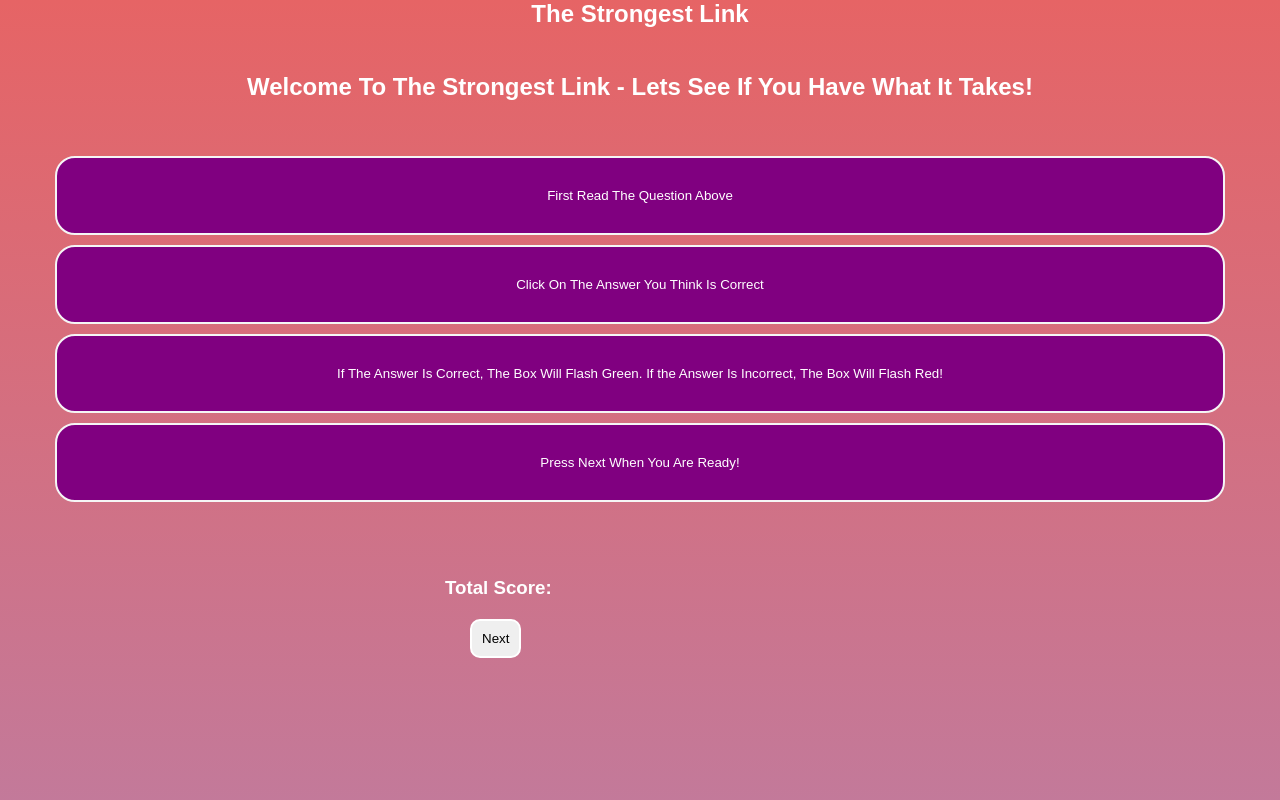
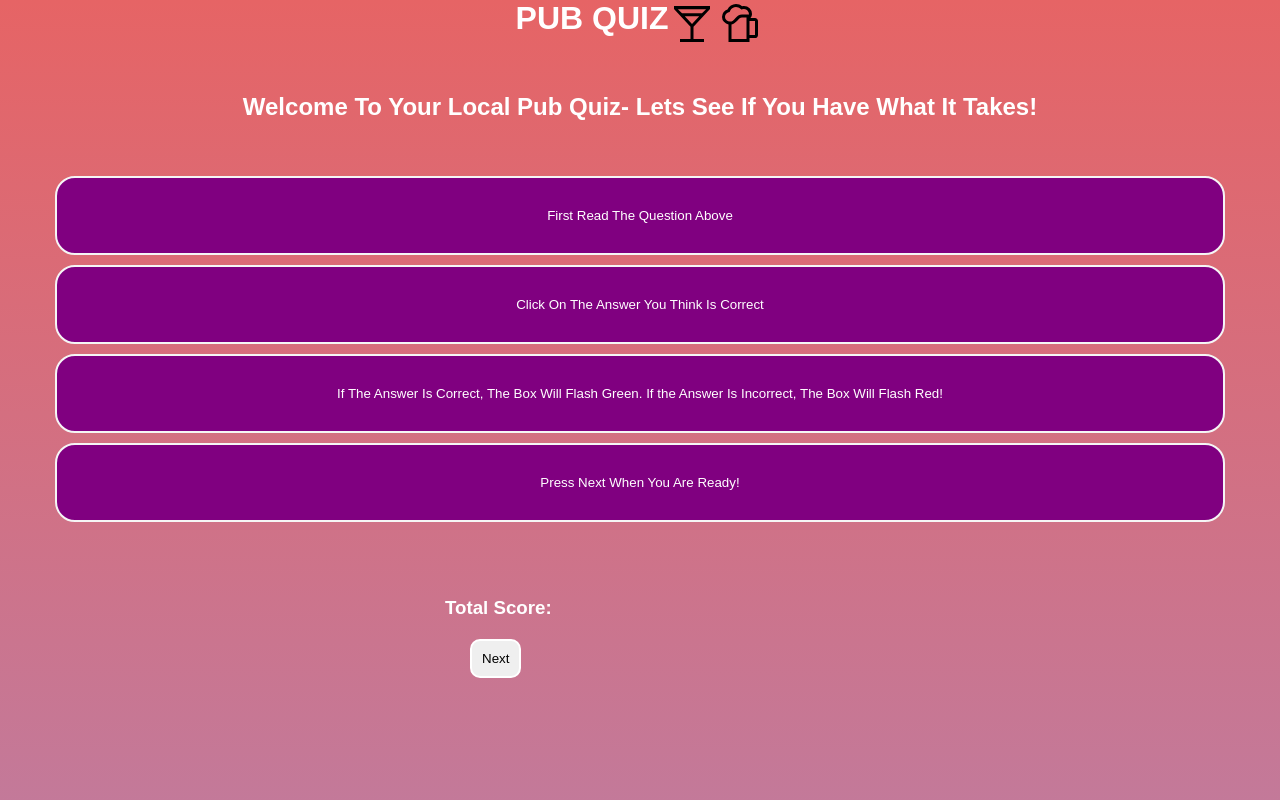
Before and after one commit to Tufiale/Which-Word, a website built with Vite: page index.html in a window 1280 px wide. Shown: the top 800 px of the page. Built offline with nearby package versions, Linux system fonts and the light colour scheme; a web font is replaced by a local one.

Commit message:
Added SVGs

```diff
--- a/index.html
+++ b/index.html
@@ -16,12 +16,14 @@
 <body>
   <header>
     <nav class="navbar">
-      <h1 class="navbar__title">The Strongest Link</h1>
+      <h1 class="navbar__title">PUB QUIZ</h1>
+      <img src="./src/images/local_bar_FILL0_wght400_GRAD0_opsz48.svg" alt="">
+      <img src="./src/images/sports_bar_FILL0_wght400_GRAD0_opsz48.svg" alt="">
     </nav>
   </header>
   <main class="quiz">
     <section class="quiz__container">
-      <h2 class="quiz__question">Welcome To The Strongest Link - Lets See If You Have What It Takes!</h2>
+      <h2 class="quiz__question">Welcome To Your Local Pub Quiz- Lets See If You Have What It Takes!</h2>
       <div class="quiz__image">
       </div>
       <div class="answers_container">
--- a/src/style.scss
+++ b/src/style.scss
@@ -18,6 +18,10 @@ body {
 .navbar {
   display: flex;
   justify-content: center;
+
+  &__title {
+    font-size: xx-large;
+  }
 }
 
 .quiz {
```
Also changed, not shown: src/images/local_bar_FILL0_wght400_GRAD0_opsz48.svg (added), src/images/sports_bar_FILL0_wght400_GRAD0_opsz48.svg (added).
